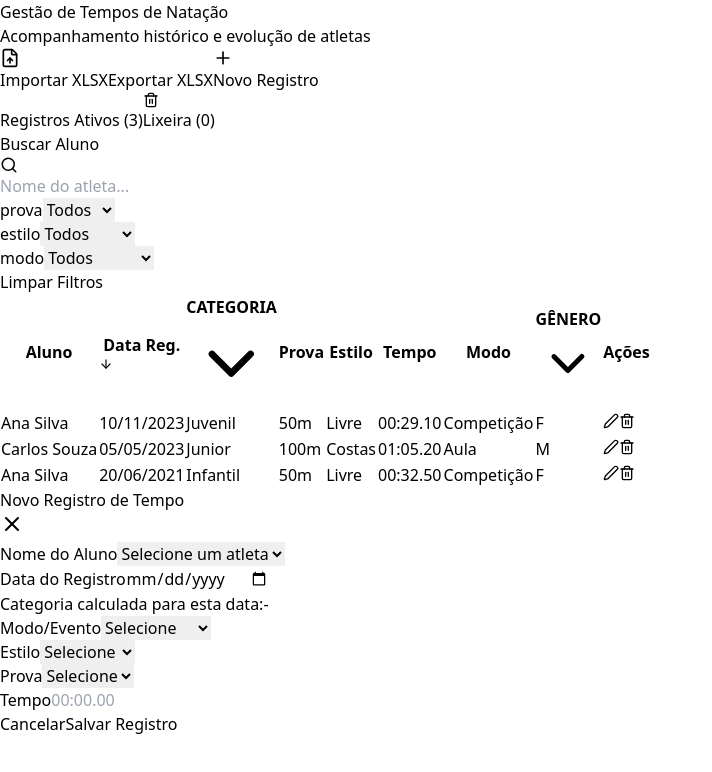
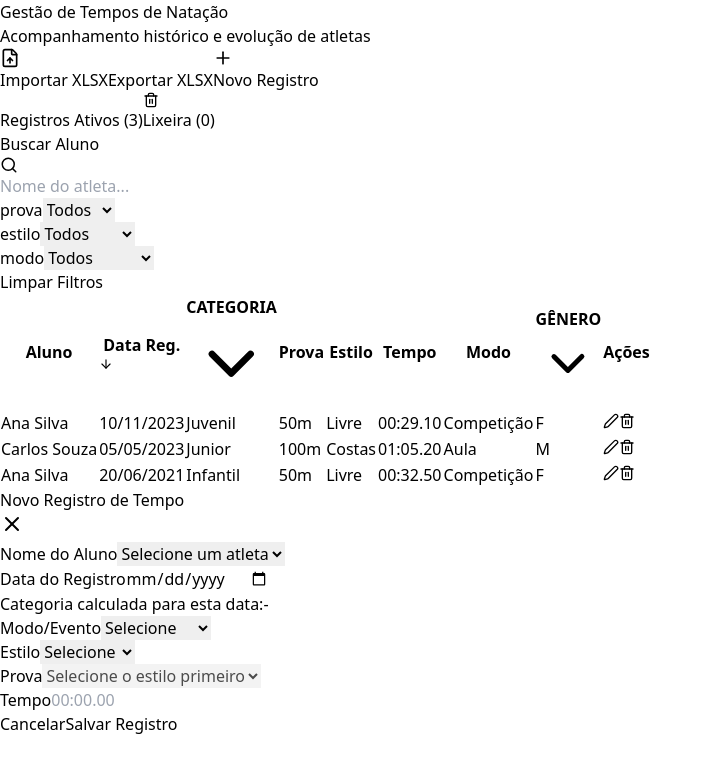
Before and after one commit to Jeffrog22/gestao-natacao, a React (Vite) app: page / in a window 1280 px wide. Both pictures are taken after a click on the button "Novo Registro". Shown: the top 772 px of the page, without its empty margins (0-712 px from the left). Built offline with nearby package versions, Linux system fonts and the light colour scheme.

Commit message:
'v.001.00-02' — Escalonamento de provas por estilo no dropdown de edição

```diff
--- a/src/App.jsx
+++ b/src/App.jsx
@@ -15,8 +15,15 @@ import * as ExcelJS from 'exceljs';
 
 // --- Configurações e Constantes ---
 
-const PROVAS = ['25m', '50m', '100m', '200m', '400m', '800m', '1500m'];
 const ESTILOS = ['Livre', 'Costas', 'Peito', 'Borboleta', 'Medley'];
+const PROVAS_POR_ESTILO = {
+  Livre: ['25m', '50m', '100m', '200m', '400m', '800m', '1500m'],
+  Costas: ['25m', '50m', '100m', '200m', '400m'],
+  Peito: ['25m', '50m', '100m', '200m', '400m'],
+  Borboleta: ['25m', '50m', '100m', '200m', '400m'],
+  Medley: ['100m', '200m', '400m']
+};
+const PROVAS = Array.from(new Set(Object.values(PROVAS_POR_ESTILO).flat()));
 const MODOS = ['Aula', 'Festival', 'Competição'];
 
 // Base de dados Mock de Atletas
@@ -231,6 +238,8 @@ export default function App() {
     setEditandoId(null);
     setForm({ nome: '', dataNascimento: '', dataRegistro: '', tempo: '', prova: '', estilo: '', modo: '', genero: '' });
   };
+
+  const provasDisponiveisForm = form.estilo ? (PROVAS_POR_ESTILO[form.estilo] || []) : [];
 
   // --- Processamento de Dados (Memoized) ---
 
@@ -554,7 +563,21 @@ export default function App() {
 
               <div>
                 <label className="block text-sm font-medium text-gray-700 mb-1">Estilo</label>
-                <select required className="w-full p-2 border rounded-lg bg-white" value={form.estilo} onChange={e => setForm({...form, estilo: e.target.value})}>
+                <select
+                  required
+                  className="w-full p-2 border rounded-lg bg-white"
+                  value={form.estilo}
+                  onChange={e => {
+                    const novoEstilo = e.target.value;
+                    const provasDoEstilo = PROVAS_POR_ESTILO[novoEstilo] || [];
+                    const provaAtualValida = provasDoEstilo.includes(form.prova);
+                    setForm({
+                      ...form,
+                      estilo: novoEstilo,
+                      prova: provaAtualValida ? form.prova : ''
+                    });
+                  }}
+                >
                   <option value="">Selecione</option>
                   {ESTILOS.map(e => <option key={e} value={e}>{e}</option>)}
                 </select>
@@ -562,9 +585,15 @@ export default function App() {
 
               <div>
                 <label className="block text-sm font-medium text-gray-700 mb-1">Prova</label>
-                <select required className="w-full p-2 border rounded-lg bg-white" value={form.prova} onChange={e => setForm({...form, prova: e.target.value})}>
-                  <option value="">Selecione</option>
-                  {PROVAS.map(p => <option key={p} value={p}>{p}</option>)}
+                <select
+                  required
+                  className="w-full p-2 border rounded-lg bg-white"
+                  value={form.prova}
+                  onChange={e => setForm({...form, prova: e.target.value})}
+                  disabled={!form.estilo}
+                >
+                  <option value="">{form.estilo ? 'Selecione' : 'Selecione o estilo primeiro'}</option>
+                  {provasDisponiveisForm.map(p => <option key={p} value={p}>{p}</option>)}
                 </select>
               </div>
 
```
